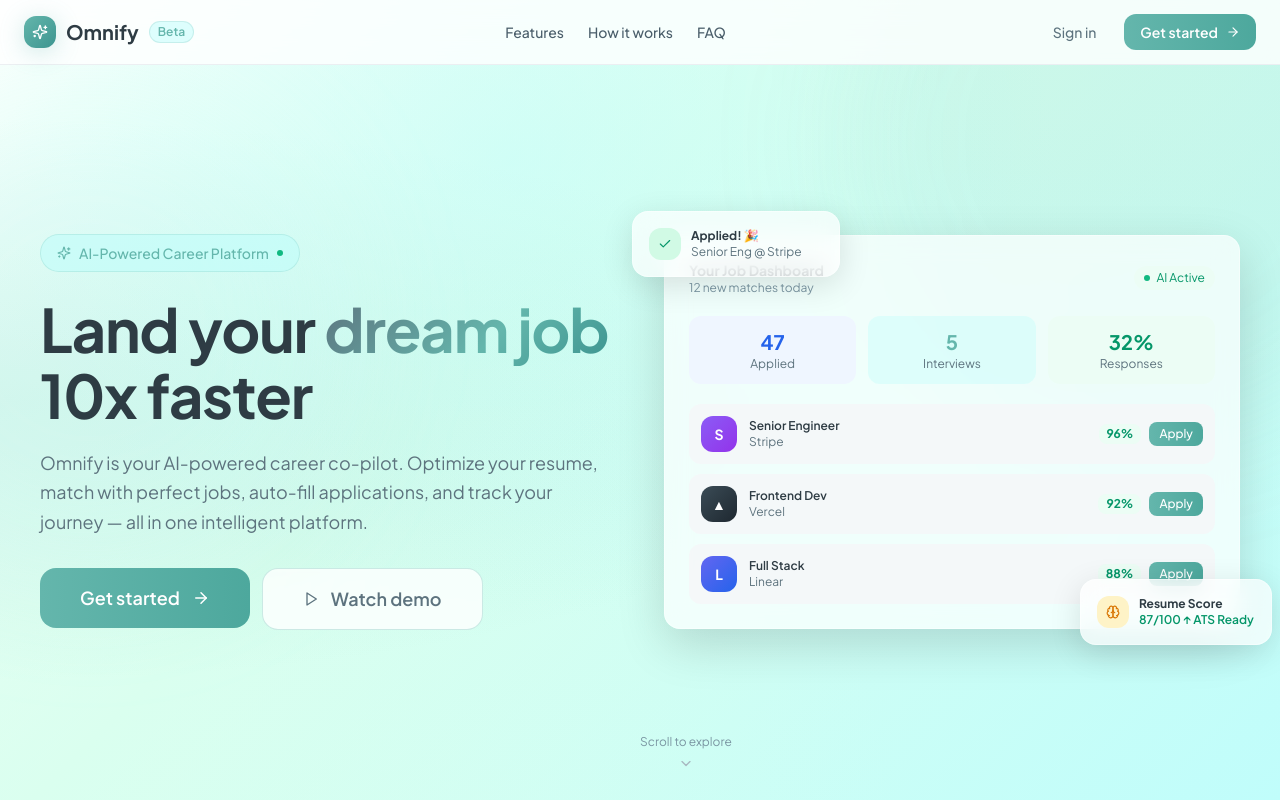
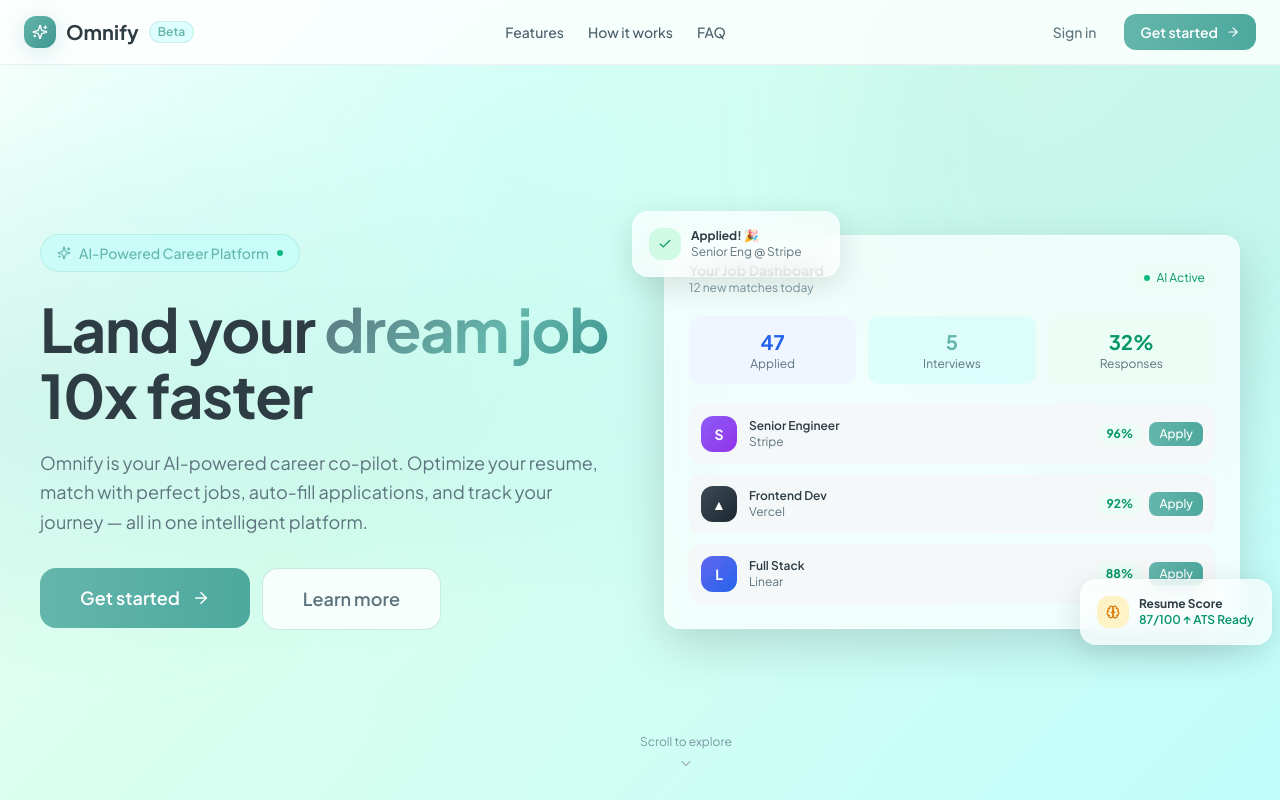
Before and after one commit to kenntheus/Omnify, a Next.js app in the folder frontend/: page / in a window 1280 px wide. Shown: the top 800 px of the page. Built offline with nearby package versions, Linux system fonts and the light colour scheme.

Commit message:
replace Watch demo button with Learn more scrolling to features

```diff
--- a/frontend/src/app/page.tsx
+++ b/frontend/src/app/page.tsx
@@ -6,7 +6,7 @@
 import {
   Sparkles, ArrowRight, Check, Zap, Brain, FileText,
   Briefcase, ClipboardList, Bot, Shield, TrendingUp,
-  ChevronDown, Play, Menu, X
+  ChevronDown, Menu, X
 } from 'lucide-react'
 import Button from '@/components/ui/Button'
 import { cn } from '@/lib/utils'
@@ -199,9 +199,11 @@
                   Get started
                 </Button>
               </Link>
-              <Button variant="secondary" size="xl" leftIcon={<Play size={16} />}>
-                Watch demo
-              </Button>
+              <a href="#features">
+                <Button variant="secondary" size="xl">
+                  Learn more
+                </Button>
+              </a>
             </motion.div>
 
           </div>
```
